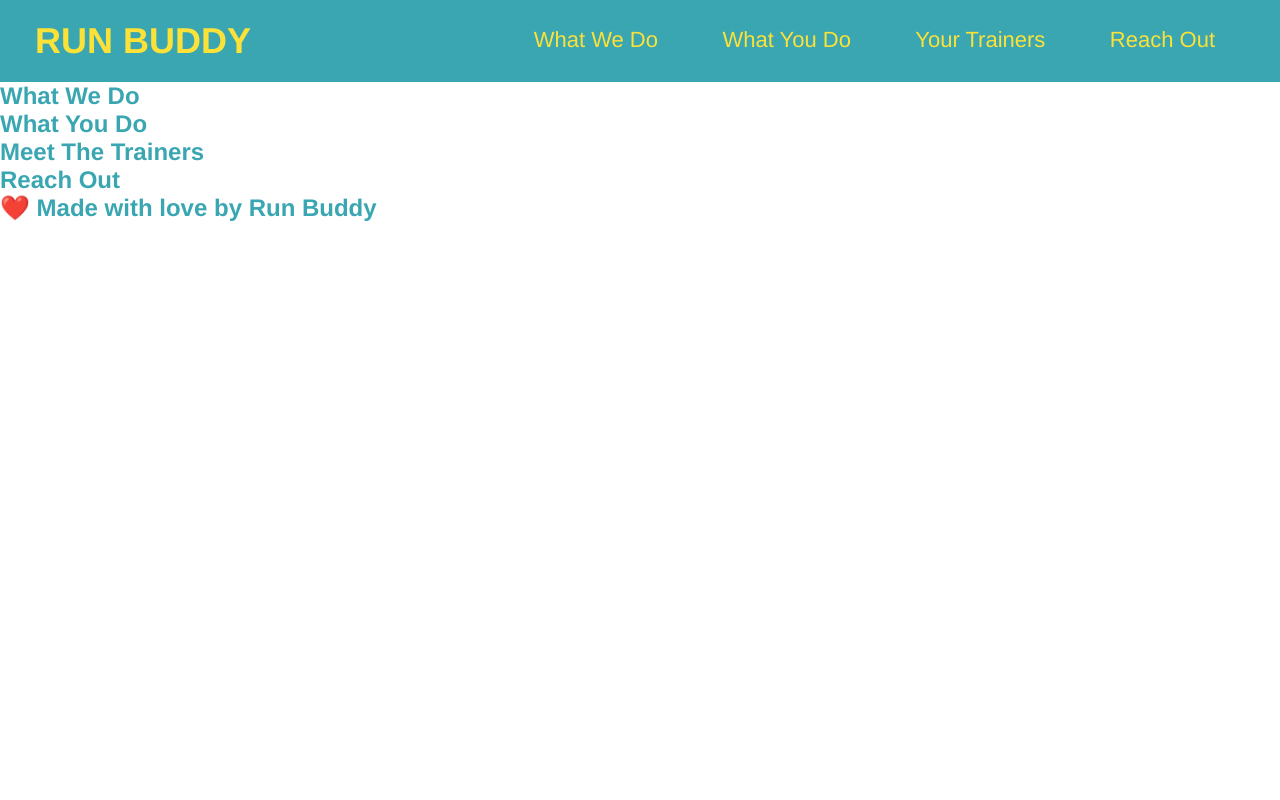
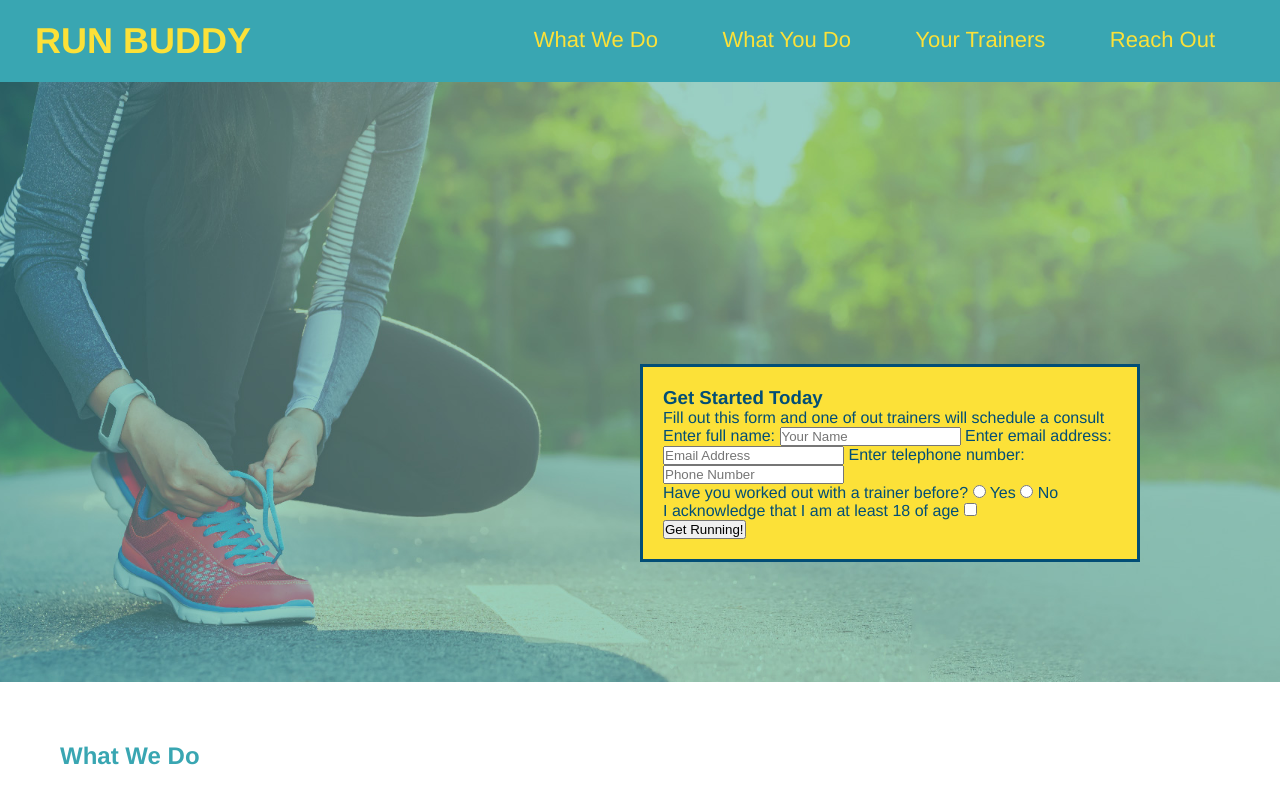
Before and after one commit to SamuraiHuey/run-buddy, a plain HTML site: page index.html in a window 1280 px wide. Shown: the top 800 px of the page. Drawn offline with Linux system fonts and the light colour scheme.

Commit message:
Added info to style sheet

```diff
--- a/assets/css/style.css
+++ b/assets/css/style.css
@@ -1,6 +1,7 @@
 *{
     margin: 0;
     padding: 0;
+    box-sizing: border-box;
 }
 body {
     color: #39a6b2;
@@ -34,3 +35,46 @@ header nav ul li a {
     font-weight: lighter;
     font-size: 22px;
 }
+footer {
+    background: #fce138;
+    width: 100%;
+    padding: 40px 35px;
+}
+footer h2 {
+    display: inline;
+    color: #024e76;
+    font-size: 30px;
+    margin: 0;
+}
+footer div{
+    float: right;
+    line-height: 1.5;
+    text-align: right;
+}
+footer a {
+    color: #024e76;
+}
+section {
+    padding: 60px;
+}
+/* Hero Style Start */
+.hero {
+    background-image: url("../images/hero-bg.jpg");
+    height: 600px;
+    background-size: cover;
+    background-position: center;
+    position: relative;
+}
+/*Hero Style End */
+.hero-form {
+    background-color: #fce138;
+    padding: 20px;
+    width: 500px;
+    color: #024e76;
+    border-style: solid;
+    border-width: 3px;
+    border-color: #024e76;
+    position: absolute;
+    bottom: 120px;
+    right: 140px;
+}
--- a/index.html
+++ b/index.html
@@ -34,9 +34,36 @@
         </header>
 
         <!--Hero-->
-        <section>
-
+        <section class="hero">
+            <div class="hero-form">
+                <h3>Get Started Today</h3>
+                <p>Fill out this form and one of out trainers will schedule a consult</p>
+            <!--Add form element-->
+            <form>
+                <label for="name">Enter full name:</label>
+                <input type="text" placeholder="Your Name" name="name" id="name" />
+                <label for="email">Enter email address: </label>
+                <input type="email" placeholder="Email Address" name="email" id="email"/>
+                <label for="phone">Enter telephone number:</label>
+                <input type="tel" placeholder="Phone Number" name="phone" id="phone">
+                <p>
+                    Have you worked out with a trainer before?
+                    <input type="radio" name="trainer-confirm" id="trainer-yes" />
+                    <label for="trainer-yes">Yes</label>
+                    <input type="radio" name="trainer-confirm" id="trainer-no" />
+                    <label for="trainer-no">No</label>
+                </p>
+                <p>
+                    <label for="checkbox">I acknowledge that I am at least 18 of age</label>
+                    <input type="checkbox" name="Age-confirm" id="checkbox" />
+                </p>
+                <button type="submit">
+                    Get Running!
+                </button>
+            </form>
+            </div>
         </section>
+        <!--end hero-->
 
         <!--"What we do" Section-->
 
@@ -62,6 +89,10 @@
         <!--Footer-->
         <footer>
             <h2>❤️ Made with love by Run Buddy</h2>
+            <div>
+                <a href="#">Read Our Privacy Policy</a><br />
+                &copy; 2019 Run Buddy, Inc.
+            </div>
         </footer>
     </body>
 </html>
```
Also changed, not shown: assets/images/hero-bg.jpg (added).
